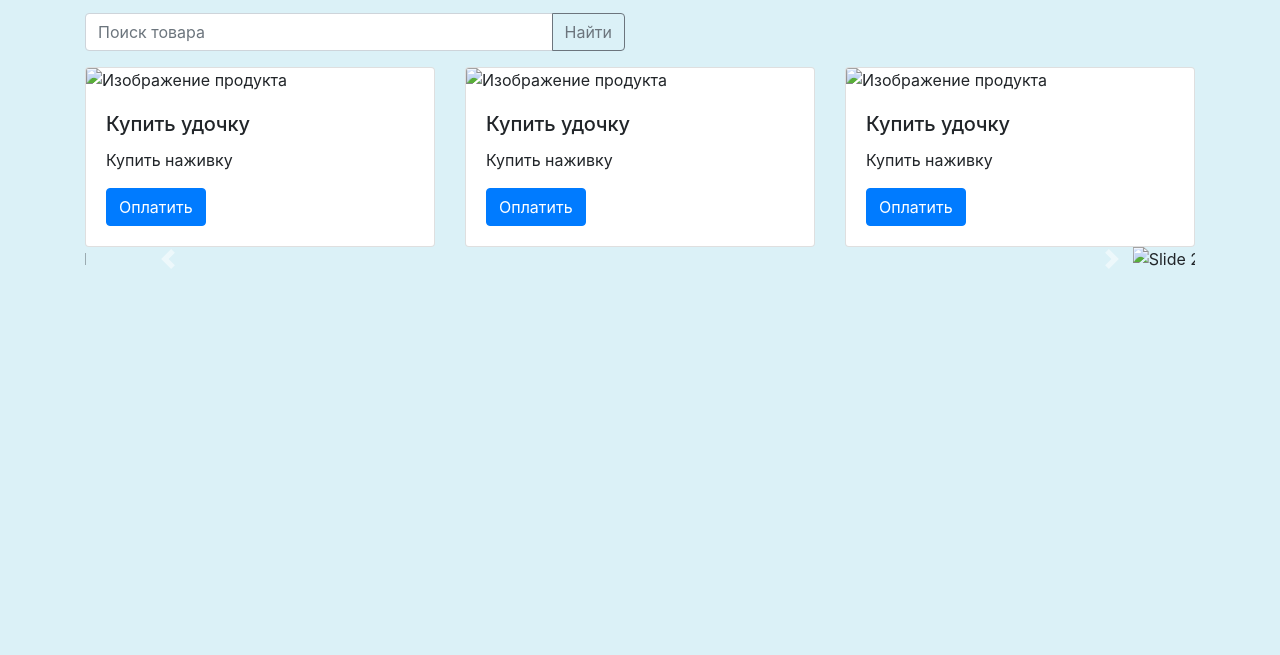
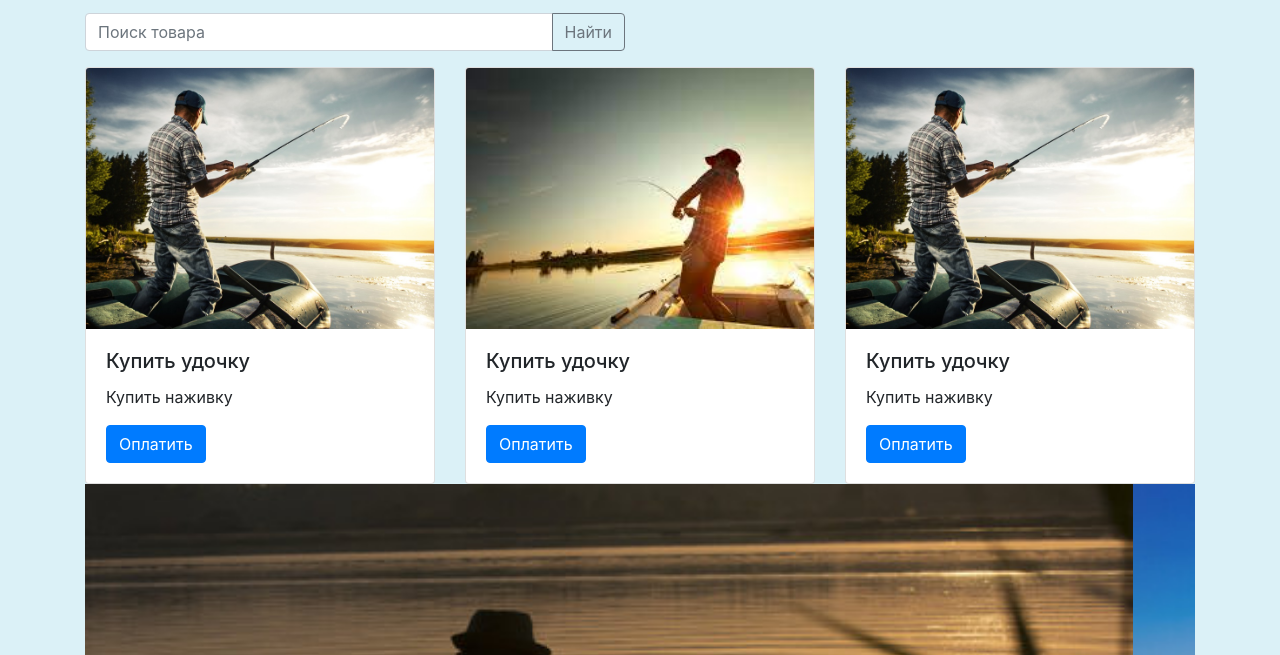
Before and after one commit to a-kyselov/fishing, a plain HTML site: page index.html in a window 1280 px wide. Shown: the part 145-800 px from the top of the page. Drawn offline with nearby package versions, Linux system fonts and the light colour scheme; the site is published under a folder, as on GitHub Pages, so addresses that start at the root find nothing.

Commit message:
Update index.html

```diff
--- a/index.html
+++ b/index.html
@@ -66,7 +66,7 @@
 
             <div class="col-md-4">
                 <div class="card">
-                    <img src="/img/ribalka-lvov.jpg" class="card-img-top" alt="Изображение продукта">
+                    <img src="img/ribalka-lvov.jpg" class="card-img-top" alt="Изображение продукта">
                     <div class="card-body">
                         <h5 class="card-title">Купить удочку</h5>
                         <p class="card-text">Купить наживку</p>
@@ -78,7 +78,7 @@
 
             <div class="col-md-4">
                 <div class="card">
-                    <img src="/img/download.jpg" class="card-img-top" alt="Изображение продукта">
+                    <img src="img/download.jpg" class="card-img-top" alt="Изображение продукта">
                     <div class="card-body">
                         <h5 class="card-title">Купить удочку</h5>
                         <p class="card-text">Купить наживку</p>
@@ -89,7 +89,7 @@
 
             <div class="col-md-4">
                 <div class="card">
-                    <img src="/img/ribalka-lvov.jpg" class="card-img-top" alt="Изображение продукта">
+                    <img src="img/ribalka-lvov.jpg" class="card-img-top" alt="Изображение продукта">
                     <div class="card-body">
                         <h5 class="card-title">Купить удочку</h5>
                         <p class="card-text">Купить наживку</p>
@@ -110,14 +110,14 @@
                             </ol>
                             <div class="carousel-inner">
                                 <div class="carousel-item active">
-                                    <img src="/img/360_F_92239428_cf7LjmDkx3p8qTmBYSGe6AcmfX01MbHo.jpg"
+                                    <img src="img/360_F_92239428_cf7LjmDkx3p8qTmBYSGe6AcmfX01MbHo.jpg"
                                         class="d-block w-100" alt="Slide 1">
                                 </div>
                                 <div class="carousel-item">
-                                    <img src="/img/7_main-v1623829217.jpg" class="d-block w-100" alt="Slide 2">
+                                    <img src="img/7_main-v1623829217.jpg" class="d-block w-100" alt="Slide 2">
                                 </div>
                                 <div class="carousel-item">
-                                    <img src="/img/images.jpg" class="d-block w-100" alt="Slide 3">
+                                    <img src="img/images.jpg" class="d-block w-100" alt="Slide 3">
                                 </div>
                             </div>
                             <a class="carousel-control-prev" href="#carouselExampleIndicators" role="button"
```
